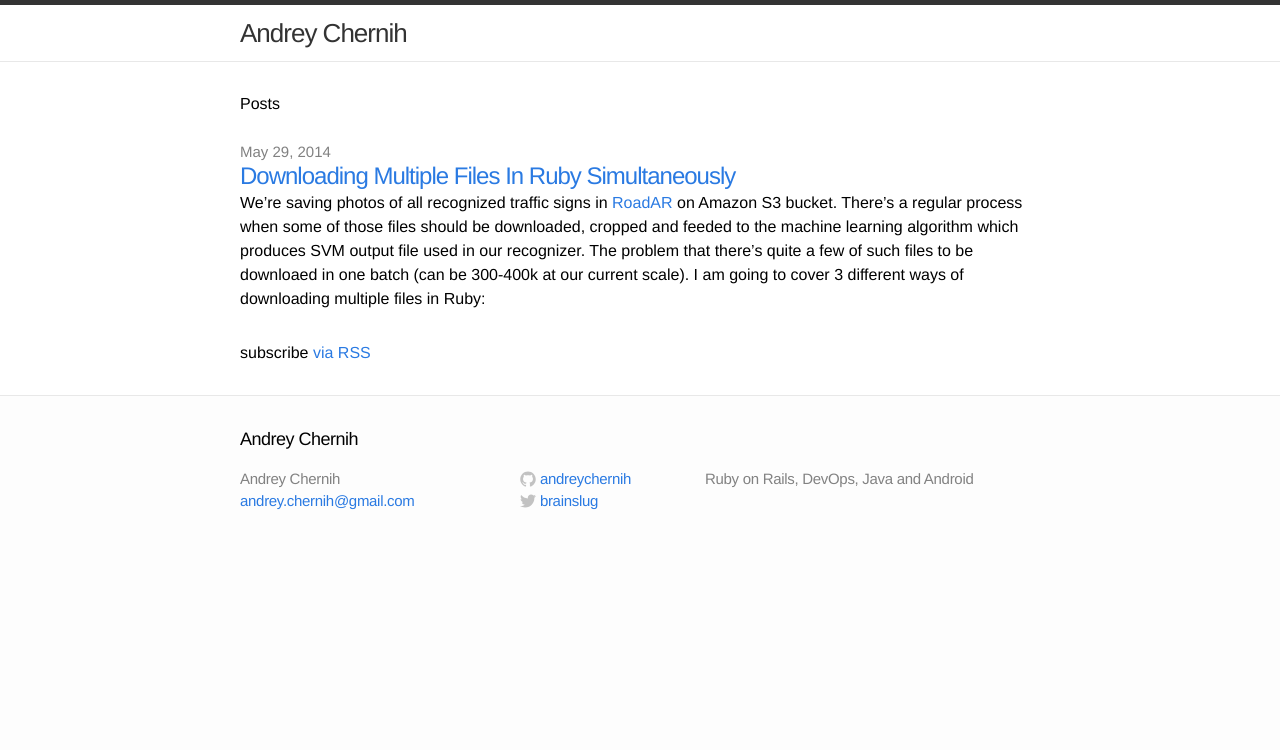
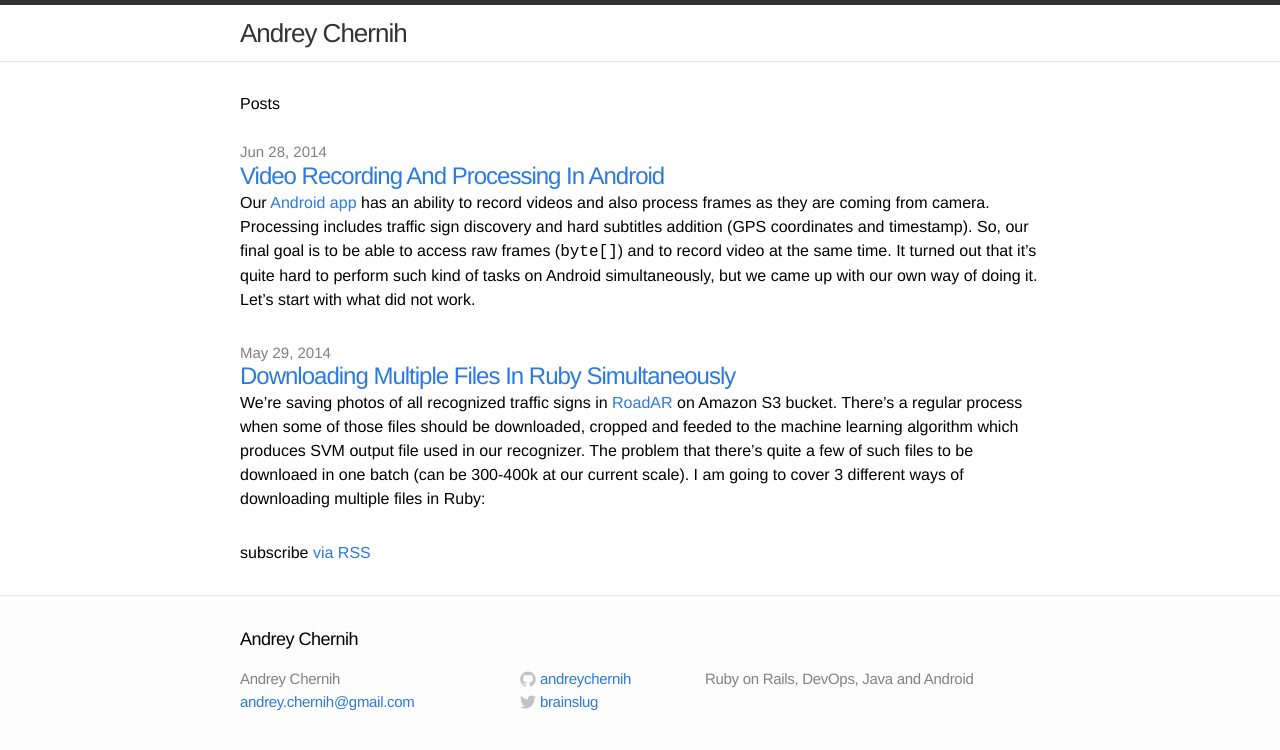
Before and after one commit to a-chernykh/a-chernykh.github.io, a Jekyll site: the page built from index.html, in a window 1280 px wide. Shown: the top 750 px of the page. Built offline with Jekyll 4.4.1, drawn with Linux system fonts in a browser that asks for light colours; part of the change alters nothing that is shown.

Commit message:
Finish with video recording

```diff
--- a/_drafts/video-processing-in-android.md
+++ b/_posts/2014-06-28-video-recording-and-processing-in-android.md
@@ -1,13 +1,13 @@
 ---
 layout: post
-<!-- comments: true -->
+comments: true
 ---
 
-Our [Android app] has an ability to record videos and also process frames as they are coming from camera. Processing includes traffic sign discovery and hard subtitles addition (GPS coordinates and timestamp). So, our final goal is to be able to access raw frames (`byte[]`) and to record video at the same time. It turned out that it's quite hard to perform such kind of tasks on Android simultaneously, but we came up with our own way of doing it. Let's start with what don't work.
+Our [Android app] has an ability to record videos and also process frames as they are coming from camera. Processing includes traffic sign discovery and hard subtitles addition (GPS coordinates and timestamp). So, our final goal is to be able to access raw frames (`byte[]`) and to record video at the same time. It turned out that it's quite hard to perform such kind of tasks on Android simultaneously, but we came up with our own way of doing it. Let's start with what did not work.
 
 ## MediaRecorder
 
-[MediaRecorder] is the default and most easiest way to record video in Android. It has been there since API 1. That's why it's the best way if you'd like to get consistent behavior and minimize number of errors across various devices. Using it as easy as configuring a couple of parameters and calling [MediaRecorder.prepare] followed by [MediaRecorder.start]:
+[MediaRecorder] is the default and most easiest way to record video in Android. It has been there since API 1 and can record both audio and video. It's the best way for recording if you'd like to get consistent behavior and minimize number of errors across various devices. Using it as easy as configuring a couple of parameters and calling [MediaRecorder.prepare] followed by [MediaRecorder.start]:
 
 {% highlight Java %}
 MediaRecorder mediaRecorder = new MediaRecorder();
@@ -26,13 +26,13 @@ mediaRecorder.prepare();
 mediaRecorder.start();
 {% endhighlight %}
 
-Unfortunately, it has one big downside which makes it completely unusable for our needs. It does not supports frames processing. You're setting the source (camera) and destination (file). [MediaRecorder] does all the magic inside and we can't access frames as they're coming. There is [a way](http://hello-qd.blogspot.ru/2013/05/how-to-process-mediarecorder-frames.html) to access those frames though, but it's pretty complex and has some issues. Also, it uses [MediaExtractor] which was first added in [Jelly Bean].
+Unfortunately, it has one big downside which makes it completely unusable for our needs. It does not supports frames processing. You're setting the source (camera) and destination (file). [MediaRecorder] does all the magic inside and we can't access frames as they're coming. There is [a way](http://hello-qd.blogspot.ru/2013/05/how-to-process-mediarecorder-frames.html) to access those frames though, but it's pretty complex and has some issues. Also, it uses [MediaExtractor] which was first added in [Android 4.3].
 
 ## MediaCodec
 
-[Jelly Bean] also introduced [MediaCodec] API. It's a low level way to work with device's media codecs. You can take frames coming from camera preview, send and then receive them back from specific codec on application level.
+[Jelly Bean] introduced [MediaCodec] API. It's a low level way to work with device's media codecs. You can take frames coming from camera preview callback, send and then receive them back from specific hardware or software codec on application level.
 
-[Android 4.3] adds some fancy things which improve [MediaCodec] significantly. You can now mux received frames into video file using [MediaMuxer] API. It's also became possible to pass [Surface] as an input to [MediaCodec] which it will be using to get frames directly. Every device has it's own codecs and every codec supports it's own color formats. Specifying [Surface] as an input is a better alternative to sending raw bytes because you don't have to deal with codec-specific color transformations anymore. It's too bad we can't leverage these features right away because we obviously have to support pre-[Android 4.3] users.
+[Android 4.3] adds some new fancy things which improve [MediaCodec] significantly. You can now mux received frames into video file using [MediaMuxer] API. It's also became possible to pass [Surface] as an input to [MediaCodec] which it will be using to get frames directly. Every device has it's own codecs and every codec supports it's own color formats. Specifying [Surface] as an input is a better alternative to sending raw bytes because you don't have to deal with codec-specific color transformations anymore. It's too bad we can't leverage these features right away because we obviously have to support pre-[Android 4.3] users.
 
 We also have one big problem with [MediaCodec]. It's only working stable and consistent since [Android 4.3]. The reason why it's working bad in pre-[Android 4.3] systems is that it was missing all necessary [CTS tests]. Anyway, we've decided to proceed with [MediaCodec] since we've had no other choices. [MediaCodec] is the only alternative to [MediaRecorder] to encode video using device's hardware encoders.
 
@@ -65,7 +65,7 @@ public class MediaCodecFormatSelector {
         if (deviceName.equalsIgnoreCase("samsung gt-i9300")
             && isBadMediaCodecSupport()) {
             return new SamsungGalaxyS3MediaCodecFormatSelector();
-        else if (isBadMediaCodecSupport() && isAffectedDevice()) {
+        else if (isBadMediaCodecSupport() && isAffectedDevice(deviceName)) {
             return new NoMediaCodecSupportFormatSelector();
         } else {
             return new MediaCodecFormatSelector();
@@ -227,11 +227,84 @@ public class JcodecMp4VideoMuxer implements VideoMuxer {
 }
 {% endhighlight %}
 
-One important line to note is `mMp4Track.setTgtChunkDuration(new Rational(2, 1), Unit.SEC)`. It tells [Jcodec] to dump video to the disk every 2 seconds. Otherwise every new frame will produce disk write. According to our tests, disk writing time on some devices may be a subject for slowdown spikes. For example, let's say that problem device usually writes 30kb chunks in 1ms. Every few seconds this time can grow to 200-300ms randomly. That's why it's better to do as less disk writes as possible.
+One important line to note is `mMp4Track.setTgtChunkDuration(new Rational(2, 1), Unit.SEC)`. It tells [Jcodec] to dump video to the disk every 2 seconds. Otherwise every new frame will produce disk write. According to our tests, disk writing time on some devices may be a subject for slowdown spikes. For example, let's say that problem device usually writes 30kb chunks in 1ms. Every few seconds this time can grow to 200-300ms randomly. That's why it's better to do as less disk writes as possible. I've also [modified Jcodec](https://github.com/andreychernih/jcodec/commit/3028acba3cddec58a60de8f40ba7a7a328159642) slightly because it was throwing `OutOfMemoryError` from time to time.
 
 Unfortunately, [Jcodec] currently does not supports muxing audio. We have to mux audio separately with another library.
 
 ### Muxing audio
+
+There's another well-known Java library called [mp4parser] which knows how to deal with video and audio. We're using it for merging video and audio together. That's it, we're muxing video and audio streams simultaneously into 2 separate mp4 files. When recording finished, we're merging them together with [mp4parser]. Here how it looks:
+
+{% highlight Java %}
+public class Mp4ParserAudioMuxer implements AudioMuxer {
+    @Override
+    public boolean mux(String videoFile, String audioFile, String outputFile) {
+        Movie video;
+        try {
+            video = new MovieCreator().build(videoFile);
+        } catch (RuntimeException e) {
+            e.printStackTrace();
+            return false;
+        } catch (IOException e) {
+            e.printStackTrace();
+            return false;
+        }
+
+        Movie audio;
+        try {
+            audio = new MovieCreator().build(audioFile);
+        } catch (IOException e) {
+            e.printStackTrace();
+            return false;
+        } catch (NullPointerException e) {
+            e.printStackTrace();
+            return false;
+        }
+
+        Track audioTrack = audio.getTracks().get(0);
+        video.addTrack(audioTrack);
+
+        Container out = new DefaultMp4Builder().build(video);
+
+        FileOutputStream fos;
+
+        try {
+            fos = new FileOutputStream(outputFile);
+        } catch (FileNotFoundException e) {
+            e.printStackTrace();
+            return false;
+        }
+
+        BufferedWritableFileByteChannel byteBufferByteChannel =
+            new BufferedWritableFileByteChannel(fos);
+
+        try {
+            out.writeContainer(byteBufferByteChannel);
+            byteBufferByteChannel.close();
+            fos.close();
+        } catch (IOException e) {
+            e.printStackTrace();
+            return false;
+        }
+
+        return true;
+    }
+}
+{% endhighlight %}
+
+You must have noticed [BufferedWritableFileByteChannel] which is not a part of [java.nio] nor [mp4parser]. It's a simple wrapper for [WritableByteChannel] which buffers data up to `BUFFER_CAPACITY` bytes and only does write when it's filled. It helps to overcome random disk write slowness issues.
+
+Also, [mp4parser] was really slow on Android. It took almost 20 seconds to mux 1 minute audio and video together. I went ahead and performed some profiling using [Debug method tracing](http://developer.android.com/reference/android/os/Debug.html) and it resulted in [this patch](https://code.google.com/p/mp4parser/issues/detail?id=90&thanks=90&ts=1401796984) which speeded it up significantly (5 seconds for 1 minute video).
+
+## Conclusion
+
+The whole process is a bit awkward, but it works good for us. [Android 4.3] market share is still pretty low (24% of devices are running [Android 4.3] and higher) and I guess that we won't be able to utilize [MediaCodec] APIs efficiently in nearest future.
+
+## Links
+
+* [Android MediaCodec stuff](http://bigflake.com/mediacodec/)
+* [StackOverflow questions](http://stackoverflow.com/questions/tagged/mediacodec)
+* [MediaCodec inconsistincies discussion](https://code.google.com/p/android/issues/detail?id=37769)
 
 [Android app]: https://play.google.com/store/apps/details?id=ru.roadar.android
 [MediaRecorder]: http://developer.android.com/reference/android/media/MediaRecorder.html
@@ -250,3 +323,7 @@ Unfortunately, [Jcodec] currently does not supports muxing audio. We have to mux
 [YUV format]: http://www.fourcc.org/yuv.php
 [Jcodec]: https://github.com/jcodec/jcodec
 [MediaCodec.queueInputBuffer]: http://developer.android.com/reference/android/media/MediaCodec.html#queueInputBuffer(int, int, int, long, int)
+[mp4parser]: https://code.google.com/p/mp4parser/
+[BufferedWritableFileByteChannel]: https://gist.github.com/andreychernih/73d4f56244fc6848ef86
+[java.nio]: http://docs.oracle.com/javase/7/docs/api/java/nio/package-summary.html
+[WritableByteChannel]: http://docs.oracle.com/javase/7/docs/api/java/nio/channels/WritableByteChannel.html
```
